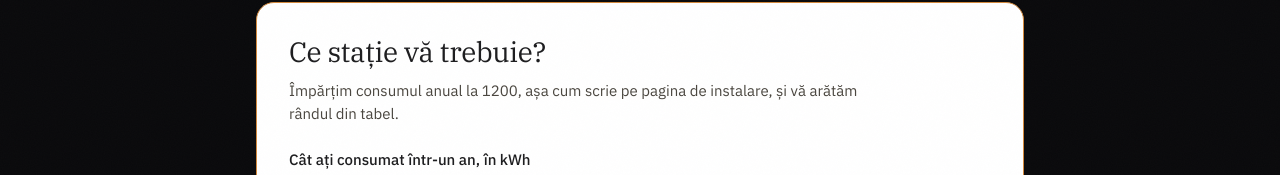
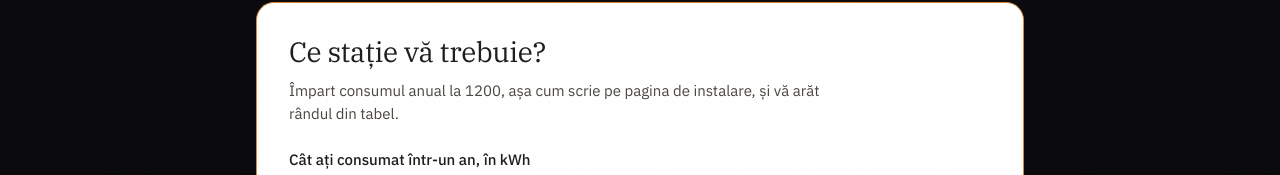
Before and after one commit to lorenzo-ap/portfolio, a React (Vite) app: page /demo/genergy in a window 1280 px wide. Shown: the part 304-479 px from the top of the page. Built offline with nearby package versions, Linux system fonts and the light colour scheme.

Commit message:
fix: speak as one person in the Genergy mockup
«Împărțim … vă arătăm» reads as a company with staff behind it. There
isn't one, and the line is the first sentence inside the box.

```diff
--- a/src/pages/demo/Genergy.tsx
+++ b/src/pages/demo/Genergy.tsx
@@ -276,7 +276,7 @@ export const GenergyDemoPage = () => {
 							<h1 className='font-serif text-[#1d1d1f] text-title'>Ce stație vă trebuie?</h1>
 
 							<p className='mt-3 max-w-prose text-[#4a463f] text-[0.9375rem]'>
-								Împărțim consumul anual la {KWH_PER_KW}, așa cum scrie pe pagina de instalare, și vă arătăm rândul din
+								Împart consumul anual la {KWH_PER_KW}, așa cum scrie pe pagina de instalare, și vă arăt rândul din
 								tabel.
 							</p>
 
```
